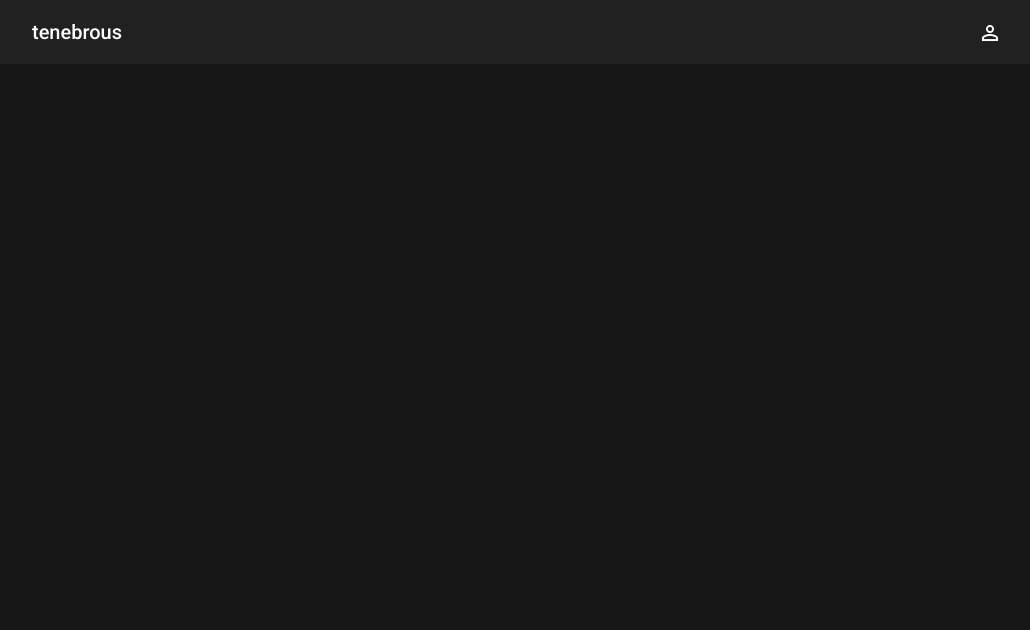
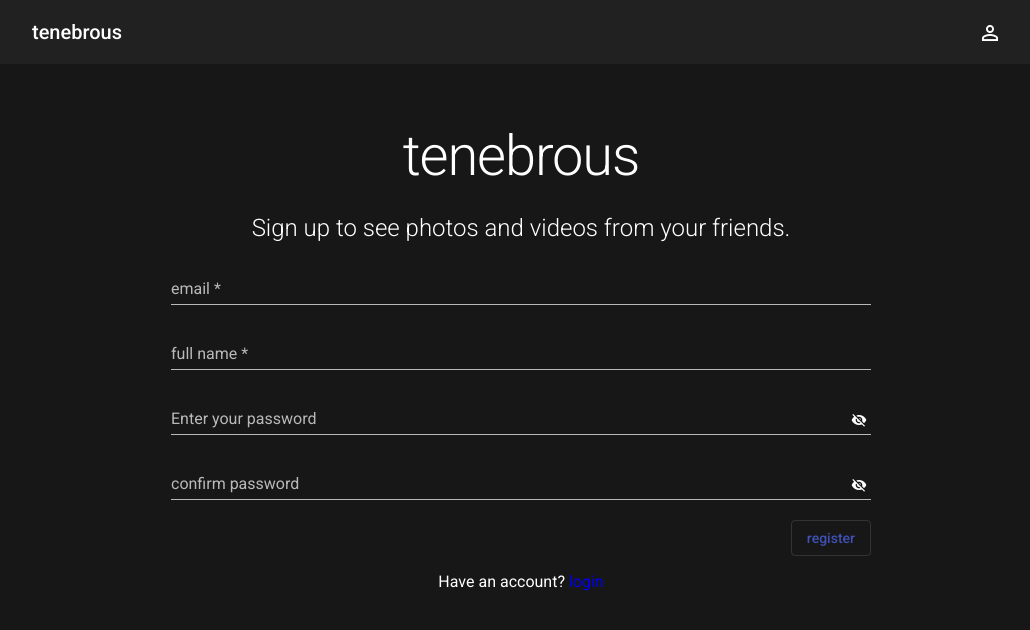
Before and after one commit to ThukuWakogi/tenebrous-face, an Angular app: page /register in a window 1280 px wide. Before the commit this address led to /. Shown: the top 630 px of the page, without its empty margins (119-1149 px from the left). Built offline with nearby package versions, Linux system fonts and the light colour scheme.

Commit message:
Complete register ui

```diff
--- a/src/app/app-routing.module.ts
+++ b/src/app/app-routing.module.ts
@@ -7,7 +7,8 @@ import { ProfileComponent } from './components/profile/profile.component';
 
 const routes: Routes = [
   { path: '', component: HomeComponent },
-  { path: 'user/:username', component: ProfileComponent}
+  { path: 'user/:username', component: ProfileComponent },
+  { path: 'register', component: RegisterComponent }
 ];
 
 @NgModule({
--- a/src/app/components/register/register.component.html
+++ b/src/app/components/register/register.component.html
@@ -1 +1,51 @@
-<p>register works!</p>
+<div style="text-align: center;" class="cstm-register-component">
+  <h1 class="mat-display-3 cstm-font-weight-100">tenebrous</h1>
+  <h6 class="mat-h1 cstm-font-weight-100">Sign up to see photos and videos from your friends.</h6>
+  <form action="">
+    <mat-form-field class="cstm-full-width">
+      <input matInput placeholder="email" [formControl]="emailFormControl">
+      <mat-error *ngIf="emailFormControl.hasError('email') && !emailFormControl.hasError('required')">
+        Please enter a valid email address
+      </mat-error>
+      <mat-error *ngIf="emailFormControl.hasError('required')">
+        email is required
+      </mat-error>
+    </mat-form-field>
+    <mat-form-field class="cstm-full-width">
+      <input matInput placeholder="full name" [formControl]="fullnameFormControl">
+      <mat-error *ngIf="fullnameFormControl.hasError('required')">
+        fullname is required
+      </mat-error>
+    </mat-form-field>
+    <mat-form-field class="cstm-full-width">
+      <input matInput placeholder="Enter your password" [type]="showPassword ? 'text' : 'password'">
+      <button
+        mat-icon-button
+        matSuffix
+        (click)="showPassword = !showPassword"
+        [attr.aria-label]="'Hide password'"
+      >
+        <mat-icon>{{ showPassword ? 'visibility_on' : 'visibility_off' }}</mat-icon>
+      </button>
+      <mat-error *ngIf="passwordFormControl.hasError('required')">
+        password is required
+      </mat-error>
+    </mat-form-field>
+    <mat-form-field class="cstm-full-width">
+      <input matInput placeholder="confirm password" [type]="showPassword ? 'text' : 'password'">
+      <button
+        mat-icon-button
+        matSuffix
+        (click)="showPassword = !showPassword"
+        [attr.aria-label]="'Hide password'"
+      >
+        <mat-icon>{{ showPassword ? 'visibility_on' : 'visibility_off' }}</mat-icon>
+      </button>
+      <mat-error *ngIf="confirmPasswordFormControl.hasError('required')">
+          password is required
+        </mat-error>
+    </mat-form-field>
+    <button mat-stroked-button color="primary">register</button>
+  </form>
+  <p>Have an account? <a href="#">login</a></p>
+</div>
--- a/src/app/components/register/register.component.scss
+++ b/src/app/components/register/register.component.scss
@@ -0,0 +1,18 @@
+.cstm-register-component {
+  max-width: 700px;
+  margin: 0px auto;
+  padding: 16px;
+  h1 {
+    margin: 27px 0 28px 0px;
+  }
+  form {
+    display: flex;
+    flex-direction: column;
+    button {
+      align-self: flex-end;
+    }
+  }
+  a {
+    text-decoration: none;
+  }
+}
--- a/src/app/components/register/register.component.ts
+++ b/src/app/components/register/register.component.ts
@@ -1,4 +1,5 @@
-import { Component, OnInit } from '@angular/core';
+import { Component, OnInit } from '@angular/core'
+import { FormControl, Validators } from '@angular/forms'
 
 @Component({
   selector: 'app-register',
@@ -6,10 +7,14 @@ import { Component, OnInit } from '@angular/core';
   styleUrls: ['./register.component.scss']
 })
 export class RegisterComponent implements OnInit {
+  showPassword = false
+  emailFormControl = new FormControl('', [Validators.required, Validators.email])
+  fullnameFormControl =  new FormControl('', [Validators.required])
+  passwordFormControl =  new FormControl('', [Validators.required])
+  confirmPasswordFormControl =  new FormControl('', [Validators.required])
 
   constructor() { }
 
   ngOnInit() {
   }
-
 }
--- a/src/styles.scss
+++ b/src/styles.scss
@@ -32,3 +32,7 @@ body {
   border-radius: 300px;
   width: 150px;
 }
+
+.cstm-font-weight-100 {
+  font-weight: 100;
+}
--- a/tslint.json
+++ b/tslint.json
@@ -84,7 +84,9 @@
     "template-no-negated-async": true,
     "use-lifecycle-interface": true,
     "use-pipe-transform-interface": true,
-    "semicolon": false
+    "semicolon": false,
+    "variable-name": false,
+    "curly": false
   },
   "rulesDirectory": [
     "codelyzer"
```
